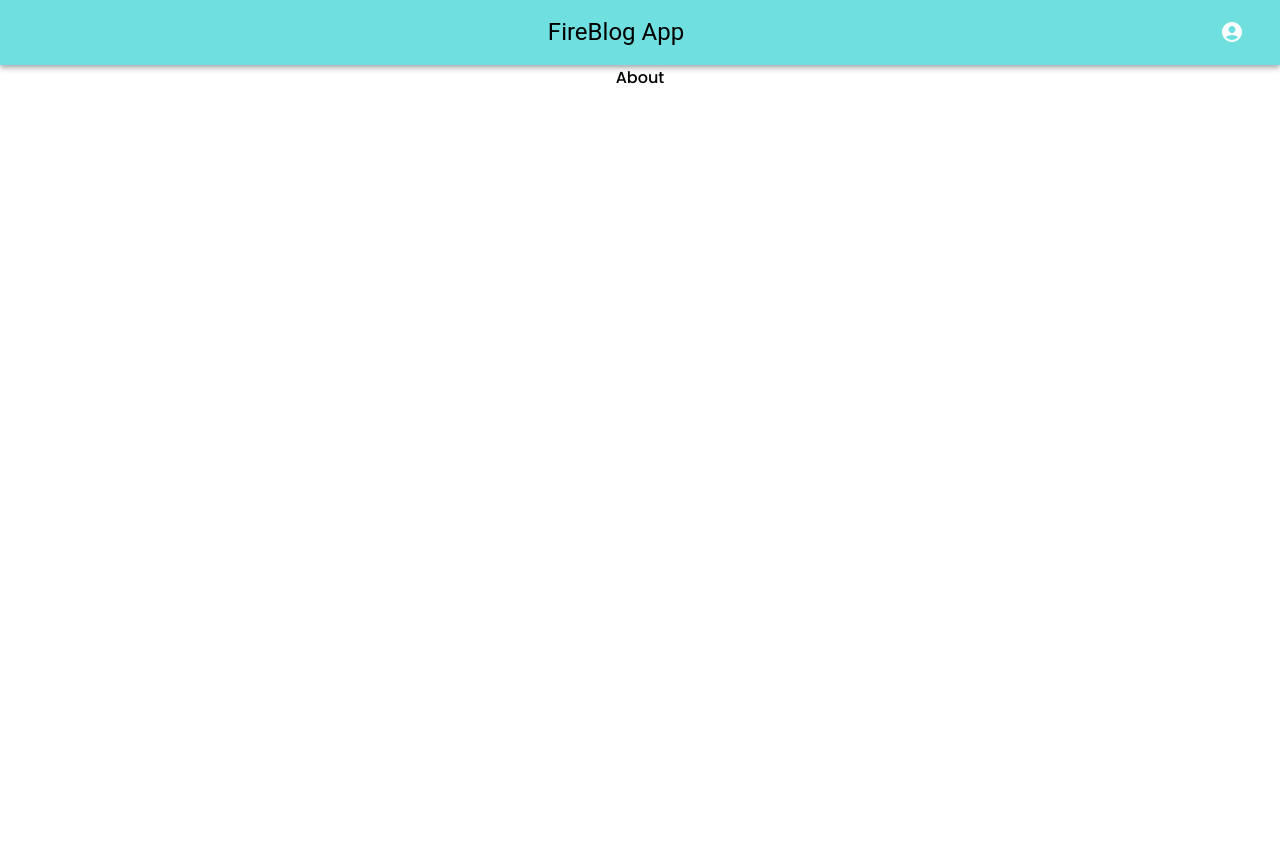
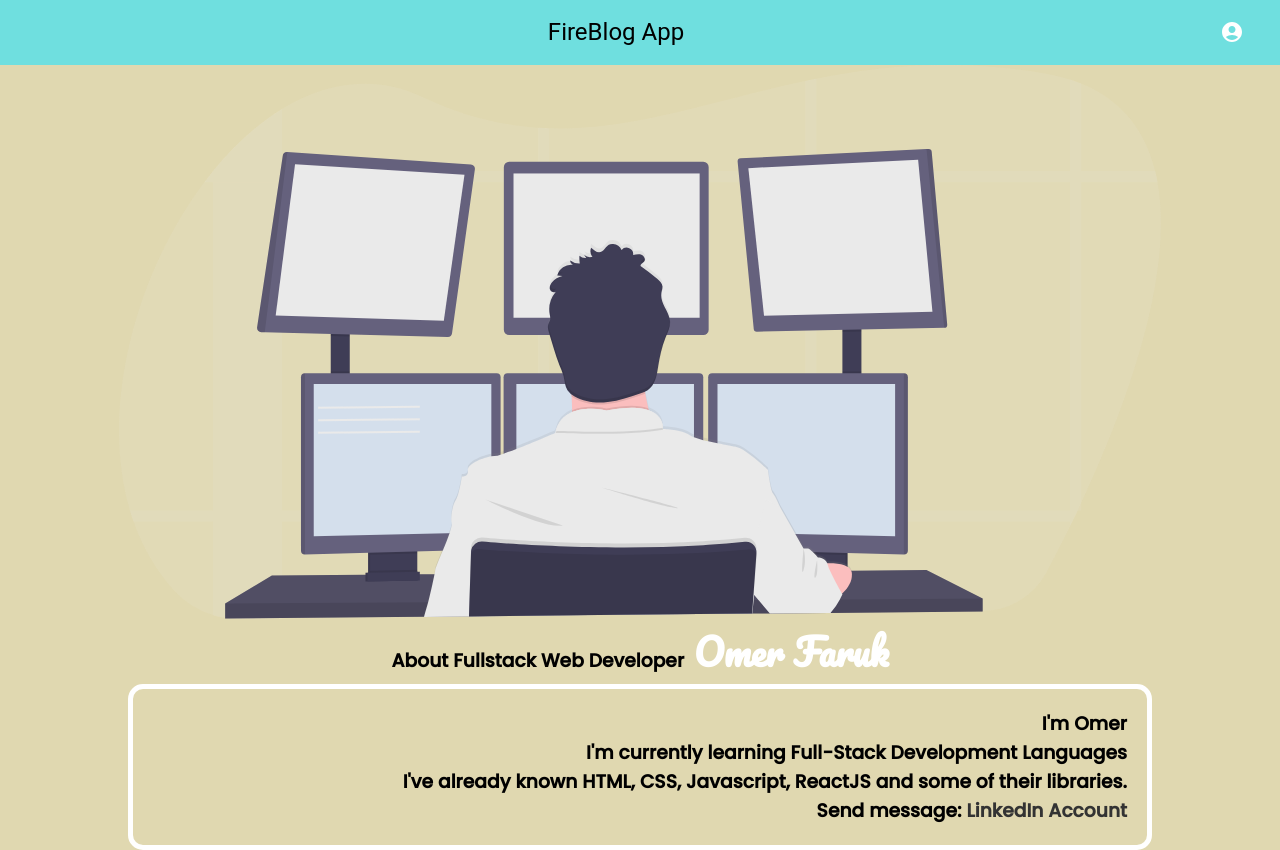
Before and after one commit to Omer-Cicek/fireblog_app_context, a React (Create React App) app: page /about in a window 1280 px wide. Before the commit the page ends 800 px from the top, so only its background shows below. Built offline with nearby package versions, Linux system fonts and the light colour scheme; no server answers; the HTML template or start-up script is replaced by a standard one.

Commit message:
firebase database functions added

```diff
--- a/src/App.css
+++ b/src/App.css
@@ -1,4 +1,5 @@
 @import url('https://fonts.googleapis.com/css2?family=Poppins:wght@500&display=swap');
+@import url('https://fonts.googleapis.com/css2?family=Pacifico&display=swap');
 .App {
   text-align: center;
   font-family: 'Poppins', sans-serif;
--- a/src/auth/firebase.js
+++ b/src/auth/firebase.js
@@ -9,6 +9,9 @@ import {
   GoogleAuthProvider,
   signInWithPopup,
 } from 'firebase/auth';
+
+import { getDatabase, onValue, push, ref, set } from 'firebase/database';
+import { useEffect, useState } from 'react';
 
 //config items
 const firebaseConfig = {
@@ -36,9 +39,7 @@ export const createUser = async (email, password, navigate, displayName) => {
     await updateProfile(auth.currentUser, {
       displayName: displayName,
     });
-    console.log(displayName);
     navigate('/');
-    console.log(userCredential);
   } catch (error) {
     alert(error.message);
   }
@@ -60,13 +61,13 @@ export const signIn = async (email, password, navigate) => {
 
 export const logOut = () => {
   signOut(auth);
-  console.log('asdas');
 };
 
 export const userObserver = (setCurrentUser) => {
   onAuthStateChanged(auth, (currentUser) => {
     if (currentUser) {
       setCurrentUser(currentUser);
+      console.log(currentUser.auth.currentUser.reloadUserInfo);
     } else {
       setCurrentUser(false);
     }
@@ -86,3 +87,47 @@ export const signUpProviderGoogle = (navigate) => {
       console.log(error);
     });
 };
+
+///////////////////////////////////
+// ---------DATABASE----------
+///////////////////////////////////
+
+export const AddUser = (info) => {
+  const db = getDatabase();
+
+  const userRef = ref(db, 'baglanti');
+
+  const newUserRef = push(userRef);
+
+  set(newUserRef, {
+    title: info.title,
+    imageURL: info.imageURL,
+    content: info.content,
+    email: info.email,
+    photoURL: info.photoURL,
+  });
+};
+
+export const useFetch = () => {
+  const [isLoading, setIsLoading] = useState();
+  const [contactList, setContactList] = useState();
+
+  useEffect(() => {
+    setIsLoading(true);
+
+    const db = getDatabase();
+    const userRef = ref(db, 'baglanti');
+    console.log(db);
+
+    onValue(userRef, (snapshot) => {
+      const data = snapshot.val();
+      const blogArray = [];
+      for (let id in data) {
+        blogArray.push({ id, ...data[id] });
+      }
+      setContactList(blogArray);
+      setIsLoading(false);
+    });
+  }, []);
+  return { isLoading, contactList };
+};
--- a/src/components/Navbar.js
+++ b/src/components/Navbar.js
@@ -24,7 +24,6 @@ export default function MenuAppBar() {
     setAnchorEl(null);
   };
   const navigate = useNavigate();
-  // let currentUser = true;
   const { currentUser } = useContext(AuthContext);
 
   return (
@@ -66,6 +65,7 @@ export default function MenuAppBar() {
               }}
               open={Boolean(anchorEl)}
               onClose={handleClose}
+              disableScrollLock={true}
               style={{ marginTop: '48px' }}
             >
               {!currentUser ? (
--- a/src/pages/About.js
+++ b/src/pages/About.js
@@ -1,7 +1,62 @@
-import React from 'react';
+// imports for styling
+import coding from '../assets/coding.svg';
+import { styled, Box } from '@mui/material';
 
+const AboutStyledBox = styled(Box)`
+  background-color: #e0d8b0;
+  min-height: 93vh;
+  display: flex;
+  flex-direction: column;
+  align-items: center;
+  justify-content: center;
+  .aboutInfo {
+    border: 5px solid white;
+    border-radius: 15px;
+    width: 80%;
+    text-align: right;
+    padding: 20px;
+  }
+
+  .italicName {
+    font-family: 'Pacifico', cursive;
+    color: white;
+    font-size: 2.3rem;
+  }
+`;
+
+//component
 const About = () => {
-  return <div>About</div>;
+  return (
+    <AboutStyledBox>
+      {/* image */}
+      <img src={coding} alt="" />
+      {/* title */}
+      <h3>
+        About Fullstack Web Developer
+        <span className="italicName"> Omer Faruk</span>
+      </h3>
+      {/* about info */}
+      <div className="aboutInfo">
+        <h3>I'm Omer</h3>
+        <h3>I'm currently learning Full-Stack Development Languages</h3>
+        <h3>
+          I've already known HTML, CSS, Javascript, ReactJS and some of their
+          libraries.
+        </h3>
+        {/* linkedin info */}
+        <h3>
+          <span>Send message: </span>
+          <a
+            href="https://www.linkedin.com/in/omercicek97/"
+            target={'_blank'}
+            rel="noreferrer"
+          >
+            LinkedIn Account
+          </a>
+        </h3>
+      </div>
+    </AboutStyledBox>
+  );
 };
 
 export default About;
--- a/src/pages/Login.js
+++ b/src/pages/Login.js
@@ -118,7 +118,7 @@ const SignIn = () => {
                 <img
                   style={{ width: '110px' }}
                   src="https://upload.wikimedia.org/wikipedia/commons/thumb/2/2f/Google_2015_logo.svg/155px-Google_2015_logo.svg.png"
-                  alt="google image"
+                  alt="google "
                 />
               </Button>
               <Grid container>
--- a/src/pages/Main.js
+++ b/src/pages/Main.js
@@ -7,7 +7,10 @@ import { CardActionArea, CardActions } from '@mui/material';
 import FavoriteBorderIcon from '@mui/icons-material/FavoriteBorder';
 import ChatBubbleOutlineIcon from '@mui/icons-material/ChatBubbleOutline';
 import { styled } from '@mui/styles';
-import Box from '@mui/material/Box';
+import { useFetch } from '../auth/firebase';
+import AccountCircleIcon from '@mui/icons-material/AccountCircle';
+import { AuthContext } from '../contexts/AuthContext';
+import { useContext } from 'react';
 
 const Main = () => {
   const MyComponent = styled('div')({
@@ -17,27 +20,55 @@ const Main = () => {
     margin: '20px',
     flexWrap: 'wrap',
     justifyContent: 'center',
+    textAlign: 'left',
   });
+  const MyUseremail = styled('div')({
+    display: 'flex',
+    flexDirection: 'row',
+    alignItems: 'center',
+    justifyContent: 'center',
+    padding: 10,
+  });
+
+  const { isLoading, contactList } = useFetch();
+  console.log(contactList);
 
   return (
     <MyComponent>
-      {[1, 2, 3, 4, 5, 6, 7, 8, 9].map((item, index) => {
+      {contactList?.map((item, index) => {
         return (
-          <Card sx={{ maxWidth: 300 }} key={index}>
+          <Card sx={{ width: 300, padding: 0.8 }} key={index}>
+            <MyUseremail>
+              <img
+                src={item.photoURL}
+                alt="photoUser"
+                style={{
+                  width: 40,
+                  borderRadius: 50,
+                  margin: 10,
+                }}
+              />
+              <p>{item.email}</p>
+            </MyUseremail>
             <CardActionArea>
               <CardMedia
                 component="img"
-                height="140"
-                image="http://www.opendart.com/uploads/opendart.com_reactdersleri_react.png"
-                alt="green iguana"
+                height="100"
+                image={item.imageURL}
+                alt="userImg"
+                style={{ width: '100%', objectFit: 'cover', height: '100%' }}
               />
               <CardContent>
-                <Typography gutterBottom variant="h5" component="div">
-                  Lizard
+                <Typography
+                  gutterBottom
+                  variant="h5"
+                  component="div"
+                  style={{ backgroundColor: '#F8ECD1' }}
+                >
+                  {item.title}
                 </Typography>
                 <Typography variant="body2" color="text.secondary">
-                  Lizards are a widespread group of squamate reptiles, with over
-                  6,000 species, ranging across all continents except Antarctica
+                  {item.content}
                 </Typography>
               </CardContent>
             </CardActionArea>
--- a/src/pages/NewBlog.js
+++ b/src/pages/NewBlog.js
@@ -1,6 +1,9 @@
-import React from 'react';
-import { styled } from '@mui/material';
+import { useContext, useState } from 'react';
+import { Button, styled } from '@mui/material';
 import { TextField, Box } from '@mui/material';
+import { AddUser } from '../auth/firebase';
+import { useFetch } from '../auth/firebase';
+import { AuthContext } from '../contexts/AuthContext';
 
 const NewBlogStyledBox = styled(Box)`
   width: 100vw;
@@ -17,23 +20,57 @@ const NewBlogStyledBox = styled(Box)`
   .MuiFormControl-root {
     width: 500px;
   }
+  button {
+    width: 500px;
+    height: 50px;
+    margin: 20px;
+  }
 `;
 
+// console.log(useFetch());
+
 const NewBlog = () => {
+  const initialValues = {
+    title: '',
+    imageURL: '',
+    content: '',
+    email: '',
+    photoURL: '',
+  };
+
+  const [info, setInfo] = useState(initialValues);
+
+  const { currentUser } = useContext(AuthContext);
+  const { email, photoURL } = currentUser;
+
+  const handleChange = (e) => {
+    const { name, value } = e.target;
+    setInfo({ ...info, [name]: value, email, photoURL });
+  };
+
+  const handleFormSubmit = (e) => {
+    e.preventDefault();
+    AddUser(info);
+    console.log(info);
+  };
+
   return (
+    <form onSubmit={handleFormSubmit}>
       <NewBlogStyledBox>
         <img
           src="https://webnedio.com/wp-content/uploads/2022/02/blooog.jpg"
-        alt="blogImg"
+          alt="blog"
         />
         <h1>New Blog</h1>
+
         <TextField
           margin="normal"
           required
           type="search"
           id="title"
           label="Title"
-        name="text"
+          name="title"
+          onChange={handleChange}
         />
         <TextField
           margin="normal"
@@ -41,7 +78,8 @@ const NewBlog = () => {
           required
           id="imgUrl"
           label="Image URL"
-        name="text"
+          name="imageURL"
+          onChange={handleChange}
         />
         <TextField
           margin="normal"
@@ -49,11 +87,16 @@ const NewBlog = () => {
           type="text"
           id="content"
           label="Content"
-        name="text"
+          name="content"
           rows={4}
           multiline
+          onChange={handleChange}
         />
+        <Button variant="contained" color="success" type="submit">
+          Submit
+        </Button>
       </NewBlogStyledBox>
+    </form>
   );
 };
 
```
Also changed, not shown: src/assets/coding.svg (added). Lines whose indentation alone changed are shown as unchanged.
